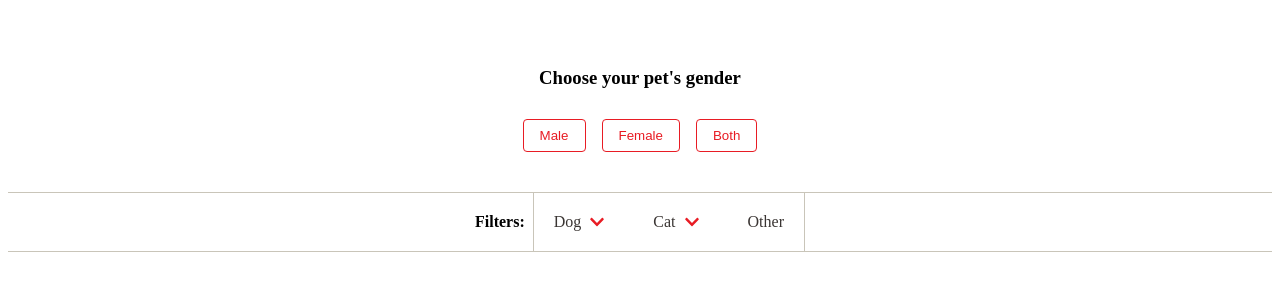
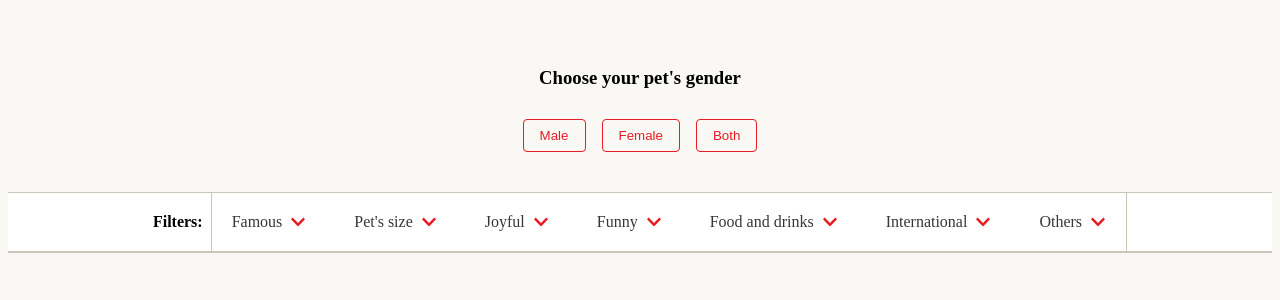
Before and after one commit to paolo-v-silva/pet-name-finder, a React (Vite) app: page / in a window 1280 px wide. Shown: the top 300 px of the page. Built offline with nearby package versions, Linux system fonts and the light colour scheme.

Commit message:
feat: add category and sub category filters

```diff
--- a/src/App.css
+++ b/src/App.css
@@ -1,5 +1,5 @@
 :root {
-  text-align: center;
+  background-color: #f9f8f5;
 
   --primary: #e81c24;
 }
--- a/src/components/CategoryFilter/CategoryFilter.css
+++ b/src/components/CategoryFilter/CategoryFilter.css
@@ -25,10 +25,83 @@
     gap: 8px;
     padding: 20px;
     color: #3a3533;
+    border-bottom: 1px solid #c9c5b9;
+    margin-bottom: -1px;
     cursor: pointer;
+
+    &.active {
+      border-bottom-color: #fff;
+    }
 
     .icon {
       color: var(--primary);
     }
   }
 }
+
+.subcategory-filter-container {
+  background-color: #fff;
+  border-bottom: 1px solid #c9c5b9;
+}
+
+.subcategory-filter {
+  max-width: 800px;
+  width: 100%;
+  margin: 0 auto;
+  display: none;
+  justify-content: flex-start;
+  gap: 32px;
+  padding-block: 32px 24px;
+
+  &.active {
+    display: flex;
+  }
+
+  .filter {
+    display: flex;
+    align-items: center;
+    gap: 8px;
+
+    .checkbox {
+      appearance: none;
+      -webkit-appearance: none;
+      width: 18px;
+      height: 18px;
+      margin: 0;
+      border: 1px solid #e53935;
+      border-radius: 4px;
+      background-color: #fff;
+      display: grid;
+      place-content: center;
+      cursor: pointer;
+      transition:
+        background-color 0.2s ease,
+        border-color 0.2s ease,
+        box-shadow 0.2s ease;
+
+      &::before {
+        content: '';
+        width: 10px;
+        height: 10px;
+        transform: scale(0);
+        transition: transform 0.12s ease-in-out;
+        clip-path: polygon(14% 44%, 0 65%, 50% 100%, 100% 16%, 80% 0%, 43% 62%);
+        background-color: #fff;
+      }
+
+      &:checked {
+        background-color: #e53935;
+        border-color: #e53935;
+      }
+
+      &:checked::before {
+        transform: scale(1);
+      }
+
+      &:focus-visible {
+        outline: 2px solid rgba(229, 57, 53, 0.25);
+        outline-offset: 2px;
+      }
+    }
+  }
+}
--- a/src/components/CategoryFilter/CategoryFilter.tsx
+++ b/src/components/CategoryFilter/CategoryFilter.tsx
@@ -1,27 +1,64 @@
-import { FaChevronDown } from 'react-icons/fa'
+import { useState } from 'react'
+import { FaChevronDown, FaChevronUp } from 'react-icons/fa'
+import categories from '../../data/categories.json'
 import './CategoryFilter.css'
 
-// interface Props {
-//   categories: string[]
-// }
+export function CategoryFilter() {
+  const [activeGroup, setActiveGroup] = useState<string | null>(null)
 
-export function CategoryFilter() {
+  const filterGroups = categories.filterGroups
+
+  const findSubcategories = (groupId: string) => {
+    return categories.data.find((g) => g.id === groupId)
+  }
+
+  const handleClick = (groupId: string) => {
+    setActiveGroup(activeGroup === groupId ? null : groupId)
+  }
+
   return (
+    <>
       <div className="category-filter-container">
         <p className="filter-text">Filters: </p>
         <div className="category-filters">
-        <div className="filter">
-          <span>Dog</span>
+          {filterGroups.map((group) => (
+            <div
+              key={group.id}
+              className={activeGroup === group.id ? 'filter active' : 'filter'}
+              onClick={() => handleClick(group.id)}
+            >
+              <span>{group.label}</span>
+              {activeGroup === group.id ? (
+                <FaChevronUp className="icon" />
+              ) : (
                 <FaChevronDown className="icon" />
+              )}
             </div>
-        <div className="filter">
-          <span>Cat</span>
-          <FaChevronDown className="icon" />
-        </div>
-        <div className="filter">
-          <span>Other</span>
+          ))}
         </div>
       </div>
+
+      <div className="subcategory-filter-container">
+        {filterGroups.map((group) => {
+          return (
+            <div
+              className={
+                activeGroup === group.id ? 'subcategory-filter active' : 'subcategory-filter'
+              }
+            >
+              {group.categoryIds.map((catId) => {
+                const subcategories = findSubcategories(catId)
+                return (
+                  <div className="filter">
+                    <input type="checkbox" name={`cat-${catId}`} className="checkbox" />
+                    <label htmlFor={`cat-${catId}`}>{subcategories?.name}</label>
                   </div>
                 )
+              })}
+            </div>
+          )
+        })}
+      </div>
+    </>
+  )
 }
--- a/src/components/GenderFilter/GenderFilter.css
+++ b/src/components/GenderFilter/GenderFilter.css
@@ -2,7 +2,7 @@
   padding-block: 40px;
   display: flex;
   flex-direction: column;
-  justify-content: center;
+  place-items: center;
   gap: 12px;
 }
 
```
Lines whose indentation alone changed are shown as unchanged.
